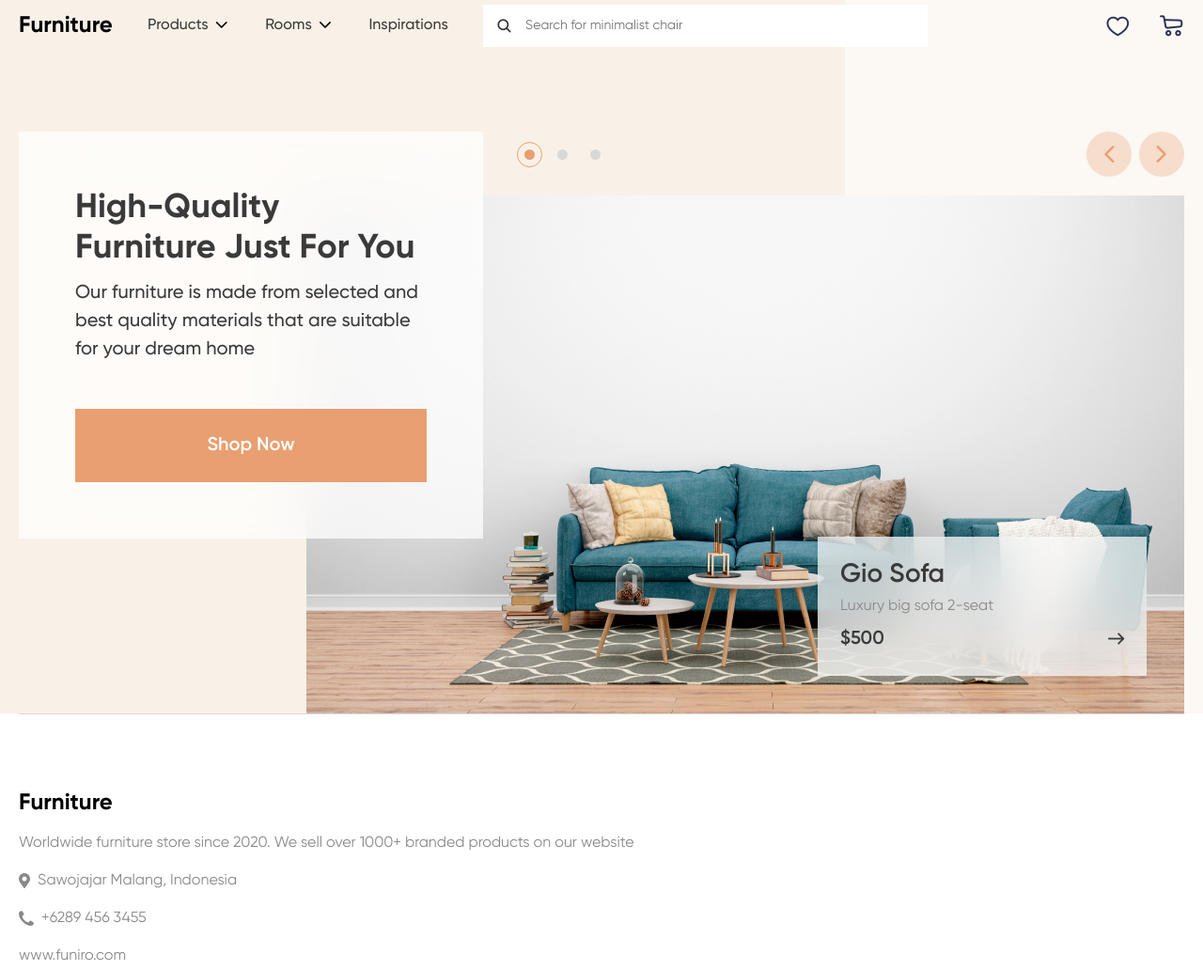
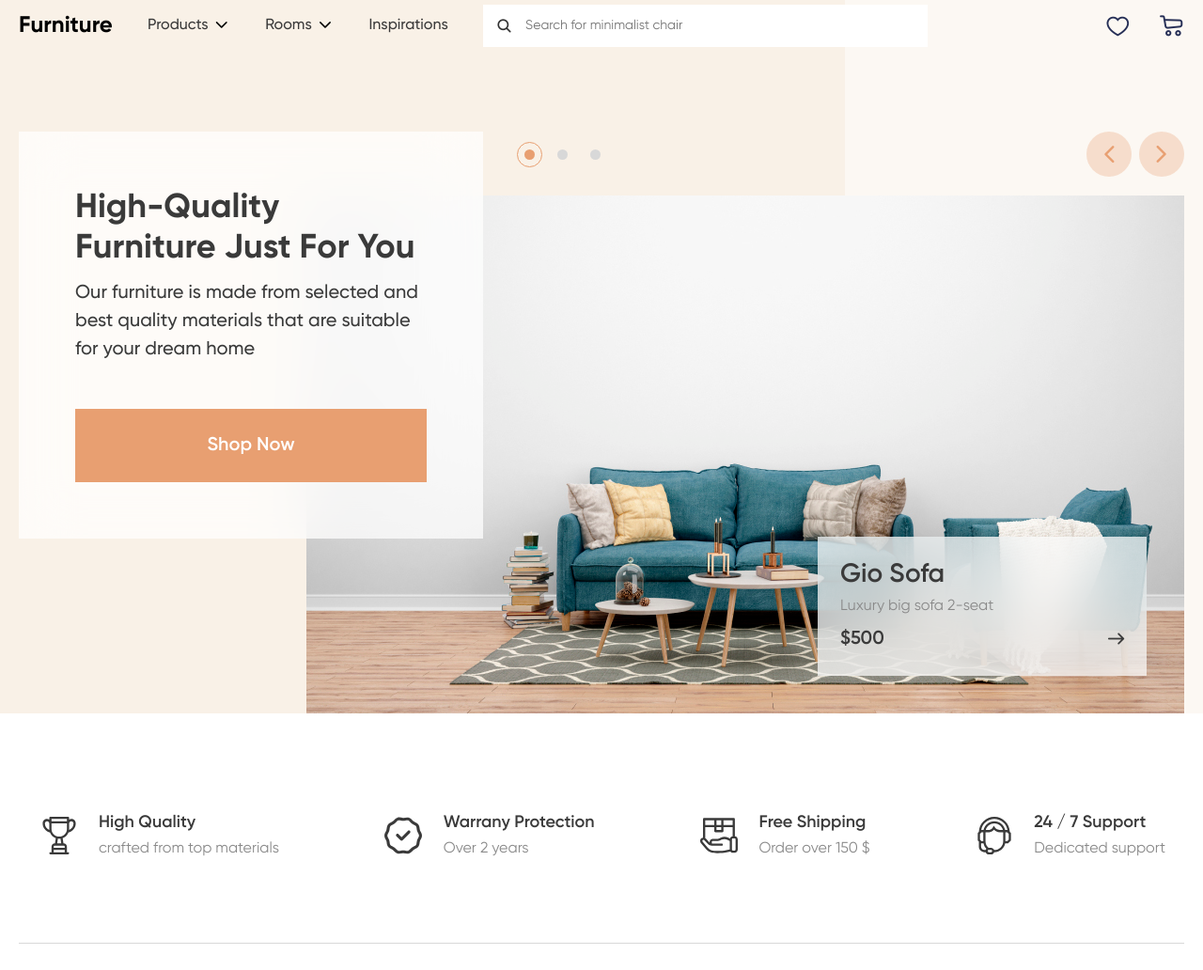
Before and after one commit to AleksRyz/Furniture-landing-page, a website: page src/index.html in a window 1280 px wide. Shown: the top 1032 px of the page at 94% size. Drawn offline with nearby package versions, Linux system fonts and the light colour scheme; files that its build step writes are made by us from their sources; files whose address does not match are found by name; a web font is replaced by a local one.

Commit message:
added section advantages

```diff
--- a/gulp/version.json
+++ b/gulp/version.json
@@ -1,3 +1,3 @@
 {
-    "main": "20220424232610"
+    "main": "20220427232428"
 }
--- a/src/index.html
+++ b/src/index.html
@@ -71,6 +71,40 @@
                </div>
             </div>
          </section>
+
+         <section class="page__advantages advantages">
+            <div class="advantages__container container" >
+               <div class="advantages__item">
+                  <div class="advantages__icon">
+                     <img src="img/advantages/trophy 1.svg" alt="">
+                  </div>
+                  <h4 class="advantages__title">High Quality</h4>
+                  <p class="advantages__text">crafted from top materials </p>
+               </div>
+               <div class="advantages__item">
+                  <div class="advantages__icon">
+                     <img src="img/advantages/guarantee.svg" alt="">
+                  </div>
+                  <h4 class="advantages__title">Warrany Protection</h4>
+                  <p class="advantages__text">Over 2 years</p>
+               </div>
+               <div class="advantages__item">
+                  <div class="advantages__icon">
+                     <img src="img/advantages/shipping.svg" alt="">
+                  </div>
+                  <h4 class="advantages__title">Free Shipping</h4>
+                  <p class="advantages__text">Order over 150 $</p>
+               </div>
+               <div class="advantages__item">
+                  <div class="advantages__icon">
+                     <img src="img/advantages/customer-support.svg" alt="">
+                  </div>
+                  <h4 class="advantages__title">24 / 7 Support</h4>
+                  <p class="advantages__text">Dedicated support</p>
+               </div>
+            </div>
+
+         </section>
       </main>
       @@include('html/footer.html',{})
    </div>
--- /dev/null
+++ b/src/scss/main/advantages.scss
@@ -0,0 +1,41 @@
+.advantages {
+   padding: 88px 0;
+}
+.advantages__container {
+display: flex;
+flex-wrap: wrap;
+justify-content: space-between;
+}
+.container {
+}
+.advantages__item {
+   display: inline-grid;
+   padding: 15px 20px 0 0;
+   grid-template: auto auto/ 85px 1fr;
+   @media (max-width: $md2) {
+   min-width: 280px;
+   }
+   @media (max-width: $md3) {
+      grid-template: auto auto/ auto 1fr;
+
+      }
+}
+.advantages__icon {
+   text-align: center;
+   align-self: center;
+   grid-row: span 2;
+   @media (max-width: $md3) {
+      padding-right: 15px;
+   }
+
+}
+.advantages__title {
+font-weight: 600;
+font-size: 18px;
+line-height: 150%;
+margin-bottom: 2px/18px * 1em;
+}
+.advantages__text {
+   line-height: 150%;
+   color: $grayColor;
+}
--- a/src/scss/style.scss
+++ b/src/scss/style.scss
@@ -96,5 +96,6 @@ body._lock {
 @import "header";
 
 @import "main/main-slider"; // section page__main-slider
+@import "main/advantages"; // section page__advantages
 
 @import "footer";
```
Also changed, not shown: dist/css/style.css, dist/css/style.min.css, dist/img/advantages/customer-support.svg (added), dist/img/advantages/guarantee.svg (added), dist/img/advantages/shipping.svg (added), dist/img/advantages/trophy 1.svg (added), dist/index.html, src/img/advantages/customer-support.svg (added), src/img/advantages/guarantee.svg (added), src/img/advantages/shipping.svg (added), src/img/advantages/trophy 1.svg (added).
